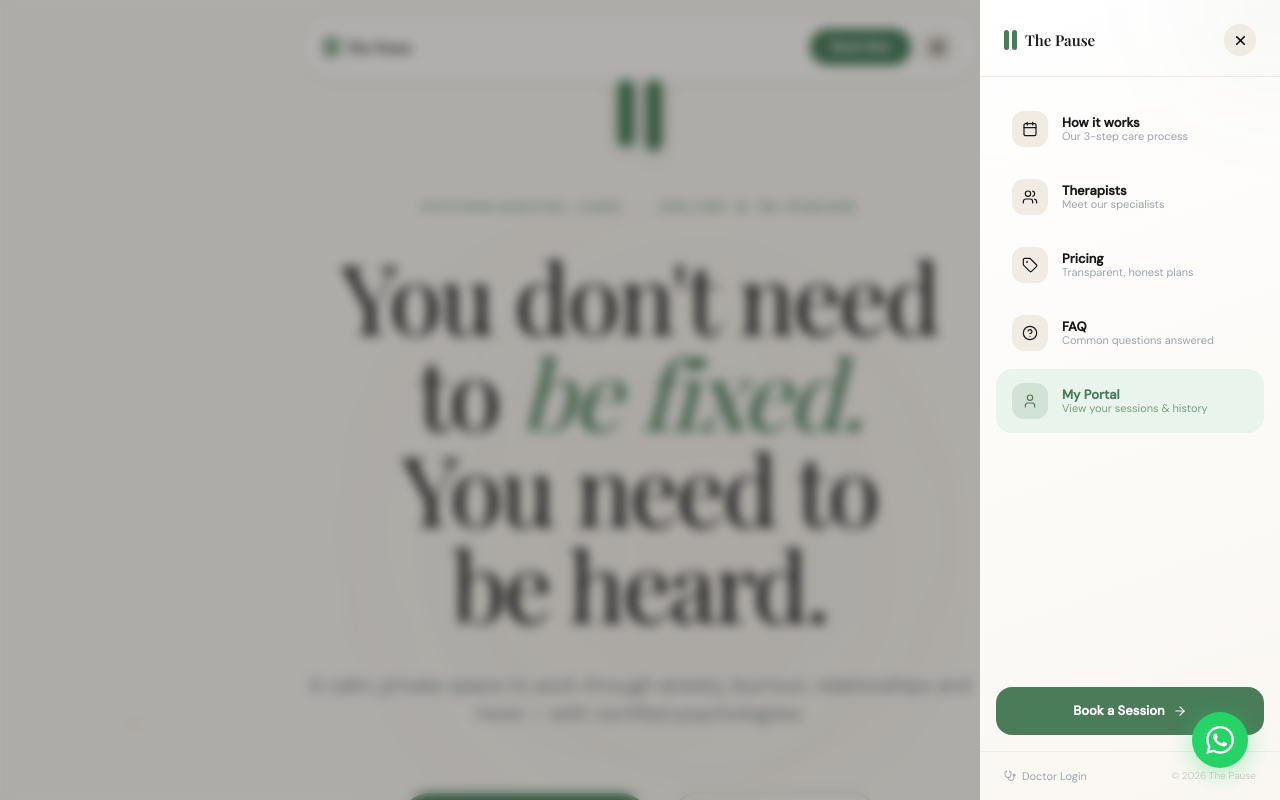
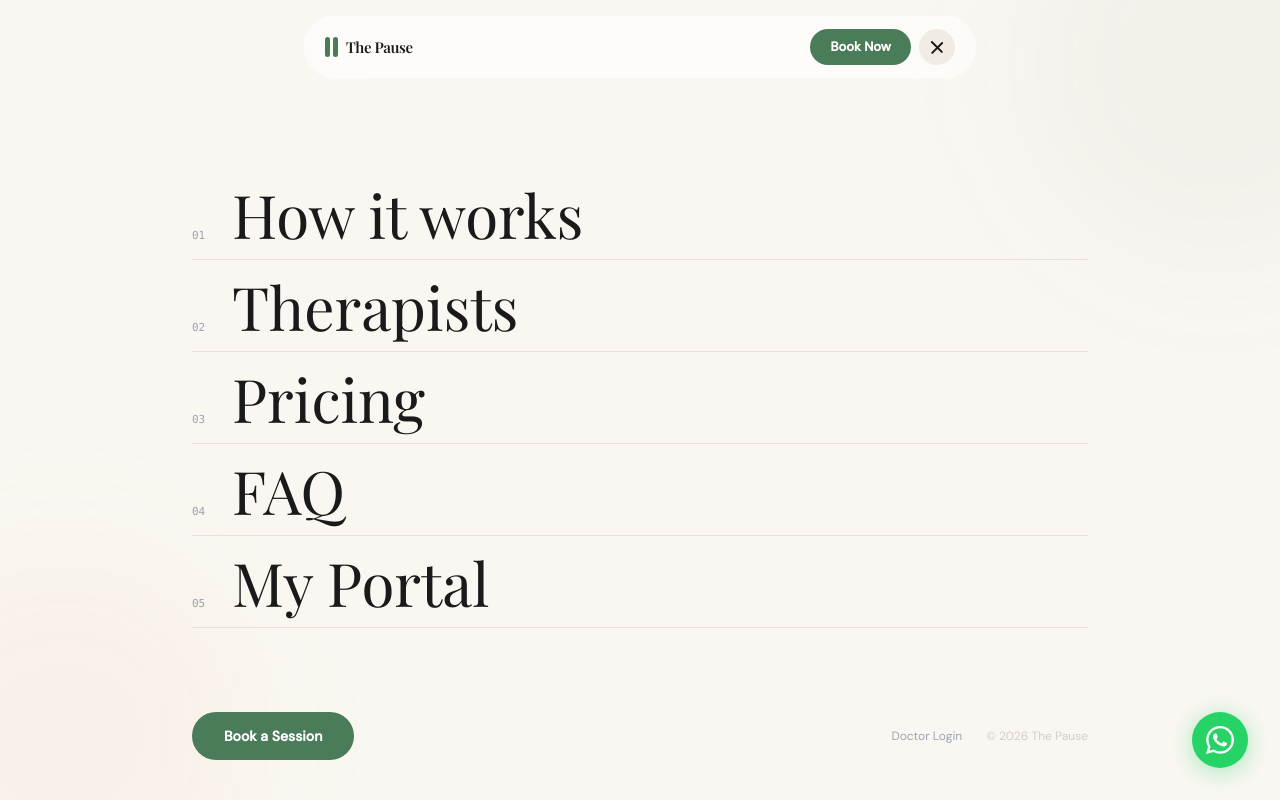
Before and after one commit to AkhilSharma11681/the-pause, a Next.js app: page / in a window 1280 px wide. Both pictures are taken after a click on the button 937 px from the left and 47 px from the top of the page. Shown: the top 800 px of the page. Built offline with nearby package versions, Linux system fonts and the light colour scheme.

Commit message:
navbar: full-screen circular reveal menu with large typography

```diff
--- a/src/components/Navbar.tsx
+++ b/src/components/Navbar.tsx
@@ -1,14 +1,13 @@
 'use client'
 import { useState, useEffect } from 'react'
 import { motion, AnimatePresence } from 'framer-motion'
-import { Menu, X, ArrowRight, Calendar, Users, Tag, HelpCircle, User, Stethoscope } from 'lucide-react'
 
 const links = [
-  { href: '#how-it-works', label: 'How it works', icon: Calendar, desc: 'Our 3-step care process' },
-  { href: '#therapists', label: 'Therapists', icon: Users, desc: 'Meet our specialists' },
-  { href: '#pricing', label: 'Pricing', icon: Tag, desc: 'Transparent, honest plans' },
-  { href: '#faq', label: 'FAQ', icon: HelpCircle, desc: 'Common questions answered' },
-  { href: '/auth', label: 'My Portal', icon: User, desc: 'View your sessions & history', highlight: true },
+  { href: '#how-it-works', label: 'How it works', num: '01' },
+  { href: '#therapists', label: 'Therapists', num: '02' },
+  { href: '#pricing', label: 'Pricing', num: '03' },
+  { href: '#faq', label: 'FAQ', num: '04' },
+  { href: '/auth', label: 'My Portal', num: '05' },
 ]
 
 export default function Navbar() {
@@ -21,7 +20,6 @@ export default function Navbar() {
     return () => window.removeEventListener('scroll', fn)
   }, [])
 
-  // Lock body scroll when menu open
   useEffect(() => {
     document.body.style.overflow = open ? 'hidden' : ''
     return () => { document.body.style.overflow = '' }
@@ -29,152 +27,123 @@ export default function Navbar() {
 
   return (
     <>
-      {/* Navbar */}
       <div className="fixed top-0 left-0 right-0 z-[100] flex justify-center px-4 pt-4">
         <motion.nav
           initial={{ y: -80, opacity: 0 }}
           animate={{ y: 0, opacity: 1 }}
-          transition={{ duration: 0.6, ease: [0.16, 1, 0.3, 1] }}
+          transition={{ duration: 0.7, ease: [0.16, 1, 0.3, 1] }}
           className={`w-full max-w-2xl flex items-center justify-between px-5 py-3 rounded-full transition-all duration-500 ${
             scrolled
-              ? 'bg-white/85 backdrop-blur-2xl border border-[#e8e3da] shadow-[0_8px_40px_rgba(0,0,0,0.08)]'
-              : 'bg-white/50 backdrop-blur-xl border border-white/40 shadow-[0_4px_24px_rgba(0,0,0,0.04)]'
+              ? 'bg-white/90 backdrop-blur-2xl border border-[#e8e3da] shadow-[0_8px_40px_rgba(0,0,0,0.08)]'
+              : 'bg-white/50 backdrop-blur-xl border border-white/40'
           }`}
         >
           <a href="/" className="flex items-center gap-2 group">
             <div className="flex gap-[3px]">
-              <motion.div whileHover={{ scaleY: 1.2 }} className="w-[5px] h-5 bg-[#4a7c59] rounded-full" />
-              <motion.div whileHover={{ scaleY: 1.3 }} className="w-[5px] h-5 bg-[#4a7c59] rounded-full" />
+              <div className="w-[5px] h-5 bg-[#4a7c59] rounded-full transition-transform duration-300 group-hover:scale-y-110" />
+              <div className="w-[5px] h-5 bg-[#4a7c59] rounded-full transition-transform duration-300 group-hover:scale-y-125 delay-75" />
             </div>
             <span className="font-display text-[15px] text-[#1a1a1a] font-semibold tracking-tight">The Pause</span>
           </a>
 
           <div className="flex items-center gap-2">
-            <a href="#book"
-              className="hidden sm:flex items-center gap-1.5 bg-[#4a7c59] text-white px-5 py-2 rounded-full text-[13px] font-semibold hover:bg-[#3d6649] transition-all hover:shadow-lg hover:-translate-y-px">
+            <a href="#book" className="hidden sm:flex bg-[#4a7c59] text-white px-5 py-2 rounded-full text-[13px] font-semibold hover:bg-[#3d6649] transition-all hover:shadow-lg">
               Book Now
             </a>
-            <motion.button
-              whileTap={{ scale: 0.92 }}
-              onClick={() => setOpen(true)}
-              className="w-9 h-9 rounded-full bg-[#f0ebe3] flex items-center justify-center hover:bg-[#4a7c59]/10 transition-colors"
+            <button
+              onClick={() => setOpen(o => !o)}
+              className="relative w-9 h-9 rounded-full bg-[#f0ebe3] flex flex-col items-center justify-center gap-[5px] hover:bg-[#4a7c59]/10 transition-colors"
+              aria-label="Menu"
             >
-              <Menu size={17} className="text-[#1a1a1a]" strokeWidth={2.5} />
-            </motion.button>
+              <motion.span
+                animate={open ? { rotate: 45, y: 6 } : { rotate: 0, y: 0 }}
+                transition={{ duration: 0.3, ease: [0.16, 1, 0.3, 1] }}
+                className="block w-4 h-[1.5px] bg-[#1a1a1a] rounded-full origin-center"
+              />
+              <motion.span
+                animate={open ? { opacity: 0, scaleX: 0 } : { opacity: 1, scaleX: 1 }}
+                transition={{ duration: 0.2 }}
+                className="block w-4 h-[1.5px] bg-[#1a1a1a] rounded-full"
+              />
+              <motion.span
+                animate={open ? { rotate: -45, y: -6 } : { rotate: 0, y: 0 }}
+                transition={{ duration: 0.3, ease: [0.16, 1, 0.3, 1] }}
+                className="block w-4 h-[1.5px] bg-[#1a1a1a] rounded-full origin-center"
+              />
+            </button>
           </div>
         </motion.nav>
       </div>
 
-      {/* Overlay + Drawer */}
+      {/* Full screen overlay menu */}
       <AnimatePresence>
         {open && (
-          <>
-            {/* Blurred backdrop */}
           <motion.div
-              key="backdrop"
-              initial={{ opacity: 0 }}
-              animate={{ opacity: 1 }}
-              exit={{ opacity: 0 }}
-              transition={{ duration: 0.3 }}
-              onClick={() => setOpen(false)}
-              className="fixed inset-0 z-[110] bg-black/30 backdrop-blur-[6px]"
-            />
-
-            {/* Drawer */}
-            <motion.aside
-              key="drawer"
-              initial={{ x: '100%', opacity: 0.5 }}
-              animate={{ x: 0, opacity: 1 }}
-              exit={{ x: '100%', opacity: 0 }}
-              transition={{ type: 'spring', damping: 28, stiffness: 260, mass: 0.8 }}
-              className="fixed top-0 right-0 bottom-0 z-[120] w-[300px] flex flex-col overflow-hidden"
-              style={{ background: 'linear-gradient(160deg, #ffffff 0%, #faf7f2 100%)' }}
+            key="menu"
+            initial={{ clipPath: 'circle(0% at calc(100% - 52px) 52px)' }}
+            animate={{ clipPath: 'circle(150% at calc(100% - 52px) 52px)' }}
+            exit={{ clipPath: 'circle(0% at calc(100% - 52px) 52px)' }}
+            transition={{ duration: 0.7, ease: [0.16, 1, 0.3, 1] }}
+            className="fixed inset-0 z-[90] bg-[#faf7f2] flex flex-col"
           >
-              {/* Decorative top gradient */}
-              <div className="absolute top-0 left-0 right-0 h-32 bg-gradient-to-b from-[#4a7c59]/8 to-transparent pointer-events-none" />
-              <div className="absolute top-0 right-0 w-40 h-40 bg-[#4a7c59]/5 rounded-full blur-3xl pointer-events-none -translate-y-1/2 translate-x-1/2" />
-
-              {/* Header */}
-              <div className="relative flex items-center justify-between px-6 pt-6 pb-5 border-b border-[#f0ebe3]">
-                <div className="flex items-center gap-2">
-                  <div className="flex gap-[3px]">
-                    <div className="w-[5px] h-5 bg-[#4a7c59] rounded-full" />
-                    <div className="w-[5px] h-5 bg-[#4a7c59] rounded-full" />
-                  </div>
-                  <span className="font-display text-[15px] text-[#1a1a1a] font-semibold">The Pause</span>
-                </div>
-                <motion.button
-                  whileTap={{ scale: 0.88 }}
-                  onClick={() => setOpen(false)}
-                  className="w-8 h-8 rounded-full bg-[#f0ebe3] flex items-center justify-center hover:bg-[#4a7c59]/10 transition-colors"
-                >
-                  <X size={15} strokeWidth={2.5} />
-                </motion.button>
+            {/* Background decorative elements */}
+            <div className="absolute inset-0 overflow-hidden pointer-events-none">
+              <div className="absolute -top-32 -right-32 w-96 h-96 bg-[#4a7c59]/5 rounded-full blur-3xl" />
+              <div className="absolute -bottom-32 -left-32 w-96 h-96 bg-[#d4843a]/5 rounded-full blur-3xl" />
             </div>
 
-              {/* Nav Links */}
-              <nav className="flex-1 px-4 py-5 space-y-1 overflow-y-auto">
-                {links.map((link, i) => {
-                  const Icon = link.icon
-                  return (
-                    <motion.a
+            <div className="relative z-10 flex flex-col h-full max-w-5xl mx-auto w-full px-8 md:px-16 pt-28 pb-10">
+
+              {/* Main nav links */}
+              <nav className="flex-1 flex flex-col justify-center gap-1">
+                {links.map((link, i) => (
+                  <motion.div
                     key={link.href}
+                    initial={{ opacity: 0, y: 40 }}
+                    animate={{ opacity: 1, y: 0 }}
+                    exit={{ opacity: 0, y: 20 }}
+                    transition={{ delay: 0.1 + i * 0.07, duration: 0.5, ease: [0.16, 1, 0.3, 1] }}
+                  >
+                    <a
                       href={link.href}
-                      initial={{ opacity: 0, x: 24 }}
-                      animate={{ opacity: 1, x: 0 }}
-                      transition={{ delay: 0.05 + i * 0.06, type: 'spring', stiffness: 300, damping: 24 }}
                       onClick={() => setOpen(false)}
-                      className={`group flex items-center gap-3.5 px-4 py-3.5 rounded-2xl transition-all duration-200 ${
-                        link.highlight
-                          ? 'bg-[#e8f4ec] hover:bg-[#4a7c59] text-[#4a7c59] hover:text-white'
-                          : 'hover:bg-[#f5f0e8] text-[#1a1a1a]'
-                      }`}
+                      className="group flex items-baseline gap-4 py-3 border-b border-[#e8e3da] hover:border-[#4a7c59] transition-all duration-300"
                     >
-                      <div className={`w-9 h-9 rounded-xl flex items-center justify-center shrink-0 transition-colors ${
-                        link.highlight
-                          ? 'bg-[#4a7c59]/15 group-hover:bg-white/20'
-                          : 'bg-[#f0ebe3] group-hover:bg-[#4a7c59]/10'
-                      }`}>
-                        <Icon size={16} strokeWidth={1.8} />
-                      </div>
-                      <div className="flex-1 min-w-0">
-                        <p className="text-[13px] font-semibold leading-none mb-0.5">{link.label}</p>
-                        <p className={`text-[11px] leading-none truncate transition-colors ${
-                          link.highlight ? 'text-[#4a7c59]/70 group-hover:text-white/70' : 'text-[#9ca3af]'
-                        }`}>{link.desc}</p>
-                      </div>
-                      <ArrowRight size={14} className="opacity-0 group-hover:opacity-100 -translate-x-1 group-hover:translate-x-0 transition-all shrink-0" />
-                    </motion.a>
-                  )
-                })}
+                      <span className="text-[11px] text-[#9ca3af] font-mono w-6 group-hover:text-[#4a7c59] transition-colors">
+                        {link.num}
+                      </span>
+                      <span className="font-display text-4xl md:text-6xl text-[#1a1a1a] group-hover:text-[#4a7c59] transition-colors duration-300 leading-none">
+                        {link.label}
+                      </span>
+                      <span className="ml-auto text-[#4a7c59] opacity-0 group-hover:opacity-100 translate-x-[-8px] group-hover:translate-x-0 transition-all duration-300 text-2xl">
+                        →
+                      </span>
+                    </a>
+                  </motion.div>
+                ))}
               </nav>
 
-              {/* CTA */}
-              <div className="px-4 pb-4">
-                <motion.a
-                  href="#book"
-                  initial={{ opacity: 0, y: 10 }}
+              {/* Bottom bar */}
+              <motion.div
+                initial={{ opacity: 0, y: 20 }}
                 animate={{ opacity: 1, y: 0 }}
-                  transition={{ delay: 0.35 }}
-                  onClick={() => setOpen(false)}
-                  className="flex items-center justify-center gap-2 w-full py-3.5 rounded-2xl bg-[#4a7c59] text-white text-[13px] font-bold hover:bg-[#3d6649] transition-all hover:shadow-lg hover:shadow-[#4a7c59]/20 active:scale-[0.98]"
+                transition={{ delay: 0.5, duration: 0.4 }}
+                className="flex items-center justify-between pt-6"
               >
+                <a href="#book" onClick={() => setOpen(false)}
+                  className="bg-[#4a7c59] text-white px-8 py-3.5 rounded-full text-sm font-bold hover:bg-[#3d6649] transition-all hover:shadow-xl hover:shadow-[#4a7c59]/20 hover:-translate-y-0.5">
                   Book a Session
-                  <ArrowRight size={14} />
-                </motion.a>
-              </div>
-
-              {/* Footer */}
-              <div className="px-6 py-4 border-t border-[#f0ebe3] flex items-center justify-between">
+                </a>
+                <div className="flex items-center gap-6">
                   <a href="/admin/login" onClick={() => setOpen(false)}
-                  className="flex items-center gap-1.5 text-[11px] text-[#9ca3af] hover:text-[#4a7c59] transition-colors">
-                  <Stethoscope size={12} />
+                    className="text-xs text-[#9ca3af] hover:text-[#4a7c59] transition-colors">
                     Doctor Login
                   </a>
-                <p className="text-[10px] text-[#d1cdc7]">© 2026 The Pause</p>
+                  <p className="text-xs text-[#d1cdc7] hidden md:block">© 2026 The Pause</p>
                 </div>
-            </motion.aside>
-          </>
+              </motion.div>
+            </div>
+          </motion.div>
         )}
       </AnimatePresence>
     </>
```
Lines whose indentation alone changed are shown as unchanged.
